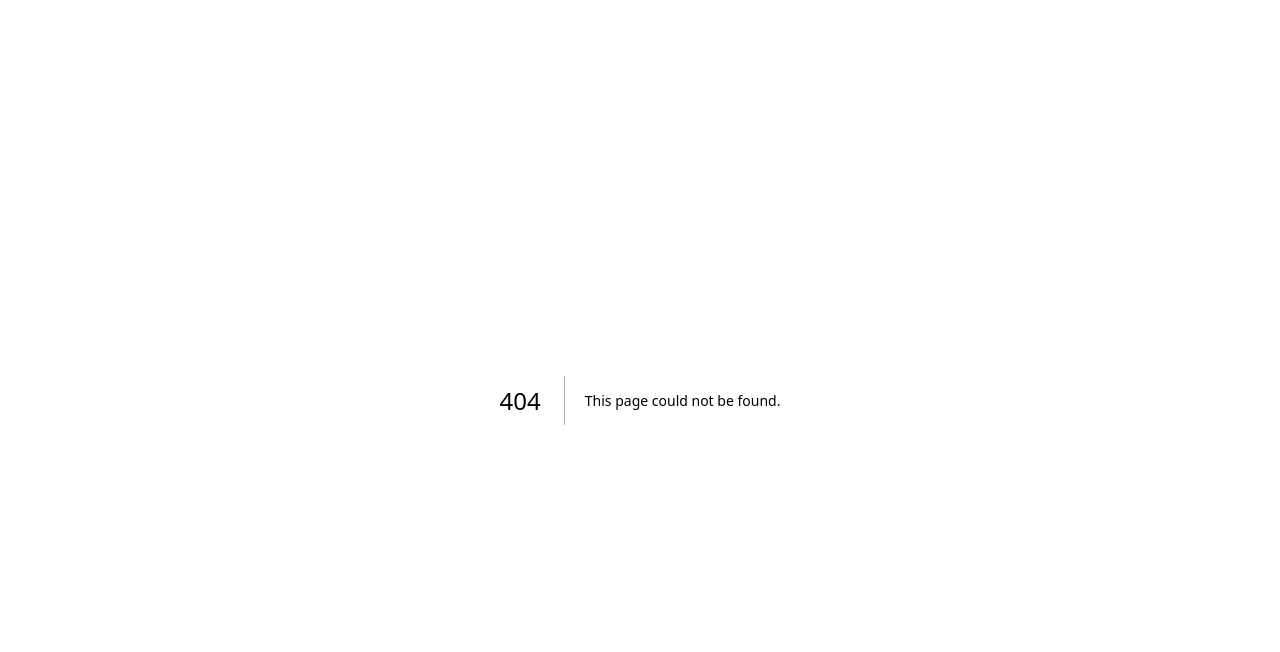
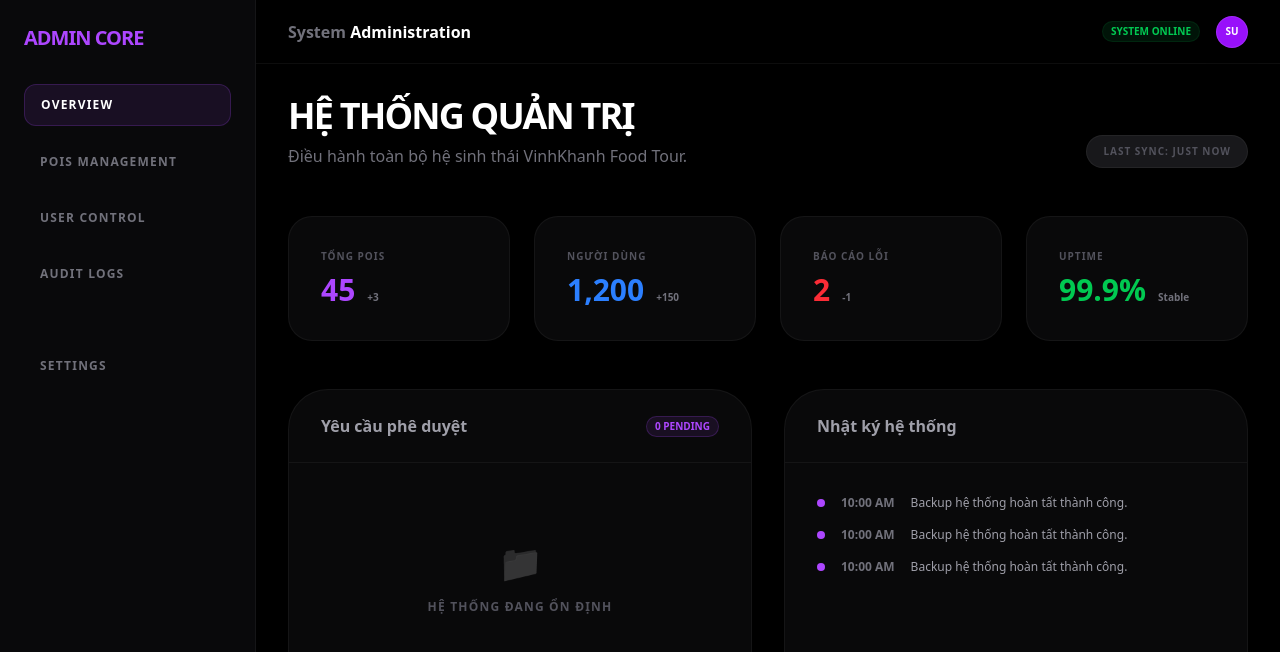
Before and after one commit to chauthanh258/VinhKhanh-Food-Tour, a Next.js app in the folder web/: page /admin in a window 1280 px wide. Before the commit this address had no page. Shown: the top 652 px of the page. Built offline with nearby package versions, Linux system fonts and the light colour scheme.

Commit message:
refac: Implement initial application, owner, and admin layouts and dashboards.

```diff
--- /dev/null
+++ b/web/src/app/(admin)/admin/page.tsx
@@ -0,0 +1,62 @@
+'use client';
+
+export default function AdminDashboard() {
+  return (
+    <div className="space-y-12 animate-in fade-in duration-700">
+      <div className="flex items-end justify-between">
+        <div className="flex flex-col gap-2">
+           <h1 className="text-4xl font-black tracking-tighter">HỆ THỐNG QUẢN TRỊ</h1>
+           <p className="text-zinc-500 font-medium">Điều hành toàn bộ hệ sinh thái VinhKhanh Food Tour.</p>
+        </div>
+        <div className="text-[10px] font-bold text-zinc-600 bg-zinc-900 px-4 py-2 rounded-full border border-white/5 uppercase tracking-widest">
+           Last Sync: Just Now
+        </div>
+      </div>
+
+      <div className="grid grid-cols-1 md:grid-cols-4 gap-6">
+        {[
+          { label: 'Tổng POIs', value: '45', trend: '+3', color: 'text-purple-500' },
+          { label: 'Người dùng', value: '1,200', trend: '+150', color: 'text-blue-500' },
+          { label: 'Báo cáo lỗi', value: '2', trend: '-1', color: 'text-red-500' },
+          { label: 'Uptime', value: '99.9%', trend: 'Stable', color: 'text-green-500' }
+        ].map((stat, i) => (
+          <div key={i} className="bg-zinc-900/40 rounded-3xl border border-white/5 p-8 hover:bg-zinc-900 transition-all group">
+             <p className="text-zinc-600 text-[10px] font-bold uppercase tracking-widest group-hover:text-zinc-400 transition-colors">{stat.label}</p>
+             <div className="flex items-baseline gap-3 mt-2">
+                <h3 className={`text-3xl font-black ${stat.color}`}>{stat.value}</h3>
+                <span className="text-[10px] font-bold text-zinc-500">{stat.trend}</span>
+             </div>
+          </div>
+        ))}
+      </div>
+
+      <div className="grid grid-cols-1 lg:grid-cols-2 gap-8">
+        <div className="bg-zinc-900/40 rounded-[2.5rem] border border-white/5 overflow-hidden">
+          <div className="px-8 py-6 border-b border-white/5 flex items-center justify-between">
+             <h4 className="font-bold text-zinc-400">Yêu cầu phê duyệt</h4>
+             <span className="text-[10px] bg-purple-500/10 text-purple-500 px-2 py-0.5 rounded-full border border-purple-500/20 font-black">0 PENDING</span>
+          </div>
+          <div className="p-20 text-center space-y-4">
+             <div className="text-4xl grayscale opacity-20">📁</div>
+             <p className="text-zinc-600 text-xs font-bold uppercase tracking-widest">Hệ thống đang ổn định</p>
+          </div>
+        </div>
+
+        <div className="bg-zinc-900/40 rounded-[2.5rem] border border-white/5 overflow-hidden">
+          <div className="px-8 py-6 border-b border-white/5">
+             <h4 className="font-bold text-zinc-400">Nhật ký hệ thống</h4>
+          </div>
+          <div className="p-8 space-y-4">
+             {[1, 2, 3].map((_, i) => (
+               <div key={i} className="flex items-center gap-4 text-xs">
+                  <div className="w-2 h-2 rounded-full bg-purple-500"></div>
+                  <span className="text-zinc-500 font-bold">10:00 AM</span>
+                  <p className="text-zinc-400 font-medium">Backup hệ thống hoàn tất thành công.</p>
+               </div>
+             ))}
+          </div>
+        </div>
+      </div>
+    </div>
+  );
+}
--- /dev/null
+++ b/web/src/app/(admin)/layout.tsx
@@ -0,0 +1,41 @@
+import type { Metadata } from "next";
+
+export const metadata: Metadata = {
+  title: "VinhKhanh System Admin",
+};
+
+export default function AdminLayout({
+  children,
+}: {
+  children: React.ReactNode;
+}) {
+  return (
+    <div className="min-h-screen bg-zinc-950 text-white flex">
+      {/* Sidebar - Admin Purple Theme */}
+      <aside className="w-64 border-r border-white/5 p-6 hidden md:block">
+        <h1 className="text-xl font-bold mb-8 text-purple-500 tracking-tighter uppercase">Admin Core</h1>
+        <nav className="space-y-4 text-xs font-bold uppercase tracking-widest">
+          <div className="text-white hover:text-purple-500 cursor-pointer transition-colors bg-purple-500/10 px-4 py-3 rounded-xl border border-purple-500/20">Overview</div>
+          <div className="text-zinc-500 hover:text-white cursor-pointer transition-colors px-4 py-3">POIs Management</div>
+          <div className="text-zinc-500 hover:text-white cursor-pointer transition-colors px-4 py-3">User Control</div>
+          <div className="text-zinc-500 hover:text-white cursor-pointer transition-colors px-4 py-3">Audit Logs</div>
+          <div className="text-zinc-500 hover:text-white cursor-pointer transition-colors px-4 py-3 pt-12 font-bold">Settings</div>
+        </nav>
+      </aside>
+
+      {/* Main Content Area */}
+      <main className="flex-1 flex flex-col min-h-0 bg-black">
+        <header className="h-16 border-b border-white/5 flex items-center px-8 justify-between">
+           <h2 className="font-bold text-zinc-500">System <span className="text-white">Administration</span></h2>
+           <div className="flex items-center gap-4">
+              <span className="text-[10px] font-bold text-green-500 bg-green-500/10 px-2 py-0.5 rounded-full border border-green-500/10 uppercase">System Online</span>
+              <div className="w-8 h-8 rounded-full bg-purple-600 border border-white/10 flex items-center justify-center text-[10px] font-bold shadow-xl">SU</div>
+           </div>
+        </header>
+        <div className="flex-1 overflow-y-auto p-8">
+           {children}
+        </div>
+      </main>
+    </div>
+  );
+}
--- /dev/null
+++ b/web/src/app/(app)/layout.tsx
@@ -0,0 +1,18 @@
+import type { Metadata } from "next";
+
+export const metadata: Metadata = {
+  title: "VinhKhanh Food Tour",
+  description: "Explore the best street food in District 4",
+};
+
+export default function AppLayout({
+  children,
+}: {
+  children: React.ReactNode;
+}) {
+  return (
+    <div className="min-h-screen flex flex-col bg-black">
+      {children}
+    </div>
+  );
+}
--- /dev/null
+++ b/web/src/app/(owner)/dashboard/page.tsx
@@ -0,0 +1,39 @@
+'use client';
+
+export default function OwnerDashboard() {
+  return (
+    <div className="space-y-12">
+      <div className="flex flex-col gap-2">
+         <h1 className="text-4xl font-bold tracking-tight">Chào mừng chủ quán!</h1>
+         <p className="text-zinc-500 font-medium">Bạn đang quản lý nội dung của quán mình trên VinhKhanh Food Tour.</p>
+      </div>
+
+      <div className="grid grid-cols-1 md:grid-cols-3 gap-8">
+        {[
+          { label: 'Lượt xem tuần', value: '1,280', color: 'bg-blue-500' },
+          { label: 'Đánh giá mới', value: '+12', color: 'bg-green-500' },
+          { label: 'Yêu cầu hỗ trợ', value: '0', color: 'bg-zinc-800' }
+        ].map((stat, i) => (
+          <div key={i} className="bg-zinc-900 overflow-hidden rounded-[2rem] border border-white/5 p-8 relative group hover:border-white/10 transition-colors">
+             <div className="absolute top-0 right-0 p-4 opacity-5 group-hover:opacity-10 transition-opacity">
+                <stat.color className="w-20 h-20 rounded-full" />
+             </div>
+             <p className="text-zinc-500 text-xs font-bold uppercase tracking-widest">{stat.label}</p>
+             <h3 className="text-4xl font-black mt-2">{stat.value}</h3>
+          </div>
+        ))}
+      </div>
+
+      <div className="bg-zinc-900 rounded-[2.5rem] border border-white/5 overflow-hidden">
+        <div className="px-8 py-6 border-b border-white/5 flex items-center justify-between">
+           <h4 className="font-bold">Danh sách món ăn hiện tại</h4>
+           <button className="text-xs font-bold px-4 py-2 bg-orange-500 rounded-full hover:bg-orange-600 transition-colors">Thêm món mới</button>
+        </div>
+        <div className="p-12 text-center">
+           <div className="w-16 h-16 bg-zinc-800 rounded-full flex items-center justify-center mx-auto mb-4 opacity-50">🍽️</div>
+           <p className="text-zinc-500 text-sm italic">Quán chưa cập nhật danh sách món ăn chi tiết.</p>
+        </div>
+      </div>
+    </div>
+  );
+}
--- /dev/null
+++ b/web/src/app/(owner)/layout.tsx
@@ -0,0 +1,39 @@
+import type { Metadata } from "next";
+
+export const metadata: Metadata = {
+  title: "VinhKhanh Owner Dashboard",
+};
+
+export default function OwnerLayout({
+  children,
+}: {
+  children: React.ReactNode;
+}) {
+  return (
+    <div className="min-h-screen bg-zinc-950 text-white flex">
+      {/* Sidebar */}
+      <aside className="w-64 border-r border-white/5 p-6 hidden md:block">
+        <h1 className="text-xl font-bold mb-8 text-orange-500">Owner Panel</h1>
+        <nav className="space-y-4 text-sm font-medium">
+          <div className="text-white hover:text-orange-500 cursor-pointer transition-colors">Dashboard</div>
+          <div className="text-zinc-500 hover:text-white cursor-pointer transition-colors">Manage Menu</div>
+          <div className="text-zinc-500 hover:text-white cursor-pointer transition-colors">Orders</div>
+          <div className="text-zinc-500 hover:text-white cursor-pointer transition-colors">Analytics</div>
+          <div className="text-zinc-500 hover:text-white cursor-pointer transition-colors pt-8 font-bold">Account</div>
+          <div className="text-zinc-500 hover:text-white cursor-pointer transition-colors">Settings</div>
+        </nav>
+      </aside>
+
+      {/* Main Content Area */}
+      <main className="flex-1 flex flex-col min-h-0 bg-black">
+        <header className="h-16 border-b border-white/5 flex items-center px-8 justify-between">
+           <h2 className="font-bold text-zinc-400">Restaurant <span className="text-white">Dashboard</span></h2>
+           <div className="w-8 h-8 rounded-full bg-orange-500 border border-white/10 flex items-center justify-center text-[10px] font-bold">OWNER</div>
+        </header>
+        <div className="flex-1 overflow-y-auto p-8">
+           {children}
+        </div>
+      </main>
+    </div>
+  );
+}
```
Also changed, not shown: web/src/app/(app)/page.tsx (renamed from web/src/app/page.tsx), web/src/app/(app)/tour/page.tsx (renamed from web/src/app/tour/page.tsx).
